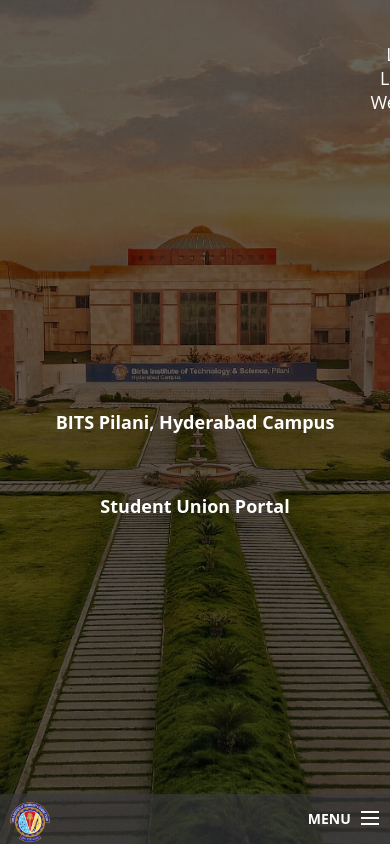
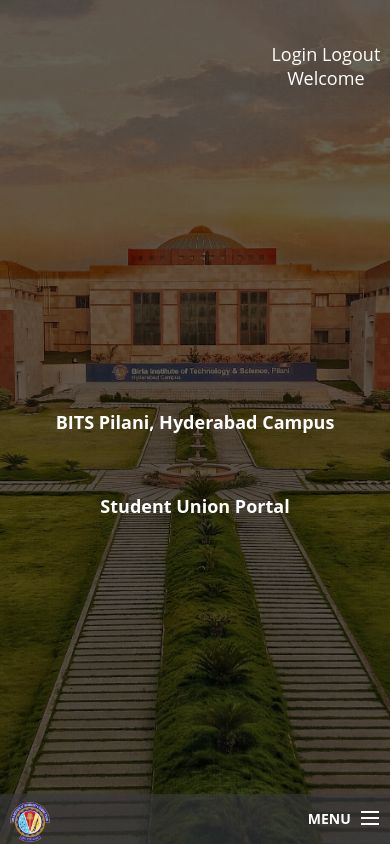
Before and after one commit to bits-su/SU-Portal, a Django app: page / in a window 390 px wide. Run offline with Django 3.2, Linux system fonts and the light colour scheme; some libraries are stand-ins or nearby versions.

Commit message:
fix responsiveness issue with the login button

```diff
--- a/app/static/app/stylesheets/home.css
+++ b/app/static/app/stylesheets/home.css
@@ -433,7 +433,7 @@ Main components
     position: absolute;
     color: white;
     top: 5%;
-    left: 95%;
+    right: 2.5%;
     text-align: center;
     font-size: 18px;
     font-size: 1.125rem;
```
